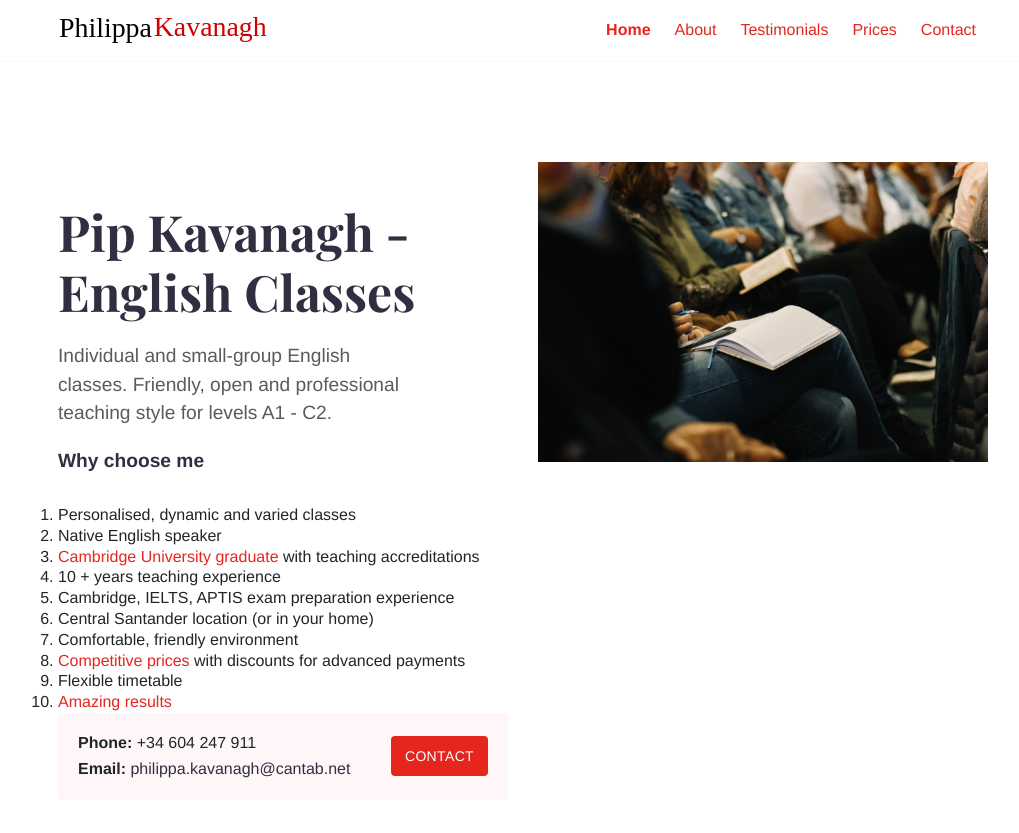
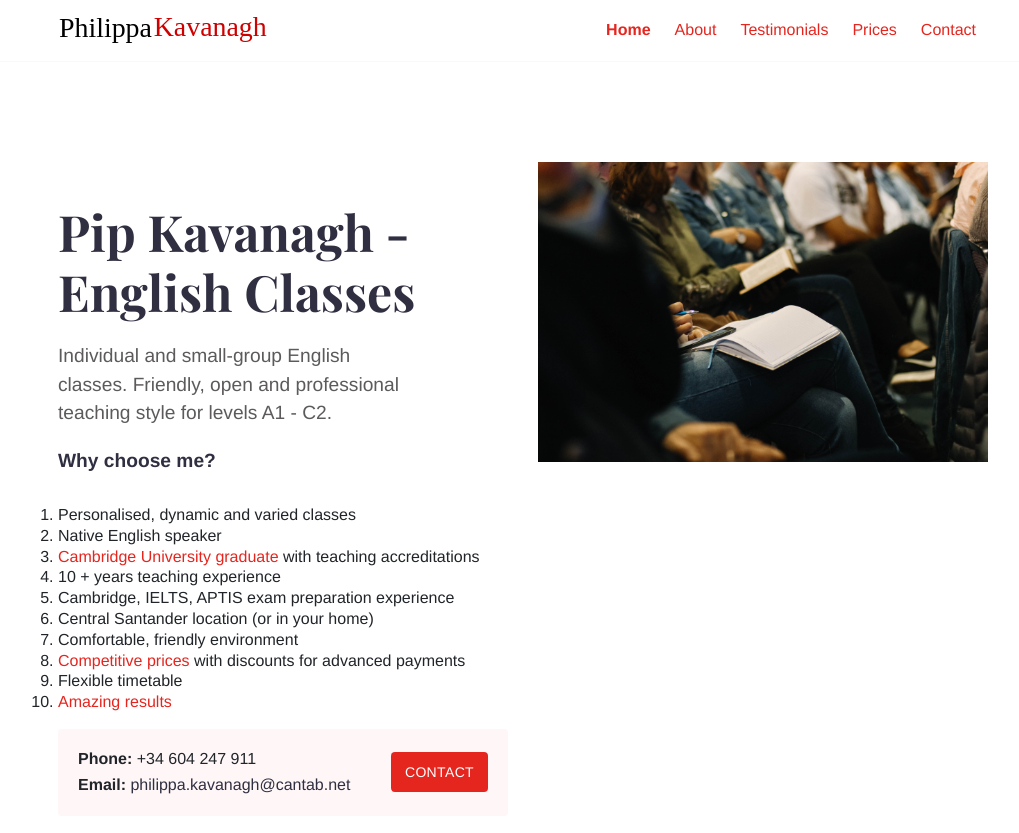
Before and after one commit to pipkav/pipkav.github.io, a Jekyll site: the page built from index.md, in a window 1280 px wide and 900 px high. Shown: the top 833 px of the window, without its empty margins (117-1136 px from the left). Built offline with Jekyll 4.4.1, drawn with Linux system fonts in a browser that asks for light colours.

Commit message:
Updating formatting

```diff
--- a/index.md
+++ b/index.md
@@ -12,14 +12,16 @@ show_call_box: true
 
 Individual and small-group English classes. Friendly, open and professional teaching style for levels A1 - C2.
 
-## Why choose me
-1. Personalised, dynamic and varied classes
-2. Native English speaker
-3. [Cambridge University graduate](/about.html) with teaching accreditations
-4. 10 + years teaching experience
-5. Cambridge, IELTS, APTIS exam preparation experience
-6. Central Santander location (or in your home)
-7. Comfortable, friendly environment
-8. [Competitive prices](/prices.html) with discounts for advanced payments
-9. Flexible timetable
-10. [Amazing results](/testimonials.html)
+## Why choose me?
+
+
+> 1. Personalised, dynamic and varied classes
+> 2. Native English speaker
+> 3. [Cambridge University graduate](about.html) with teaching accreditations
+> 4. 10 + years teaching experience
+> 5. Cambridge, IELTS, APTIS exam preparation experience
+> 6. Central Santander location (or in your home)
+> 7. Comfortable, friendly environment
+> 8. [Competitive prices](prices.html) with discounts for advanced payments
+> 9. Flexible timetable
+> 10. [Amazing results](testimonials.html)
```
Also changed, not shown: prices.md (+1 -1 lines).
